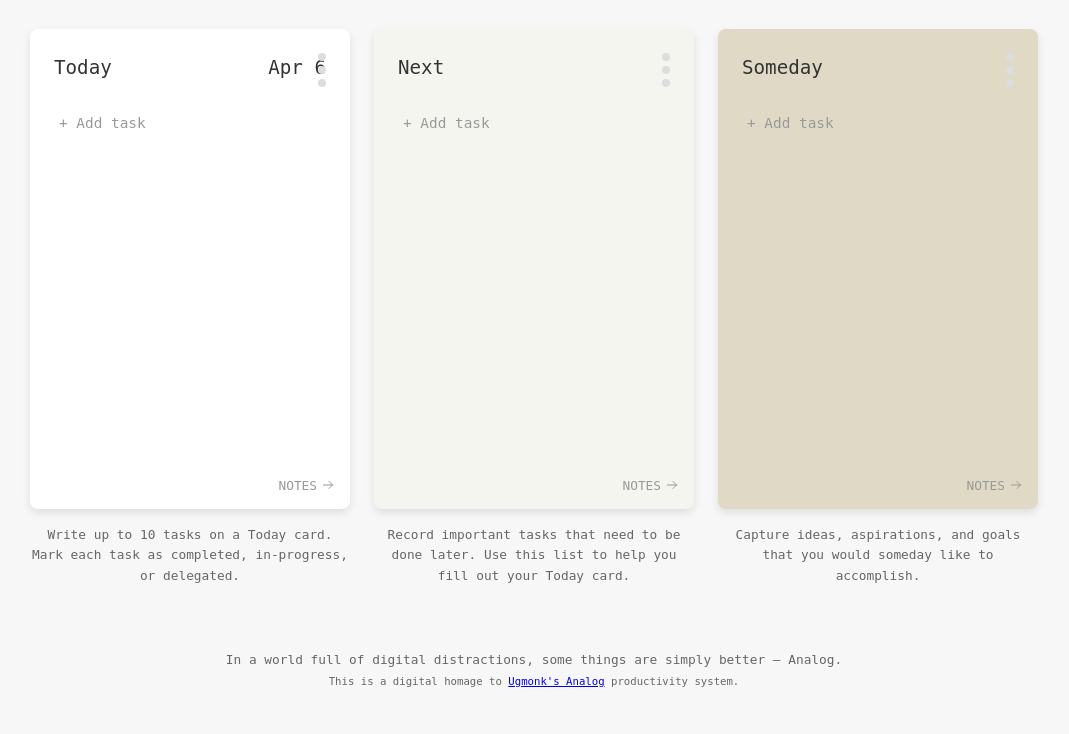
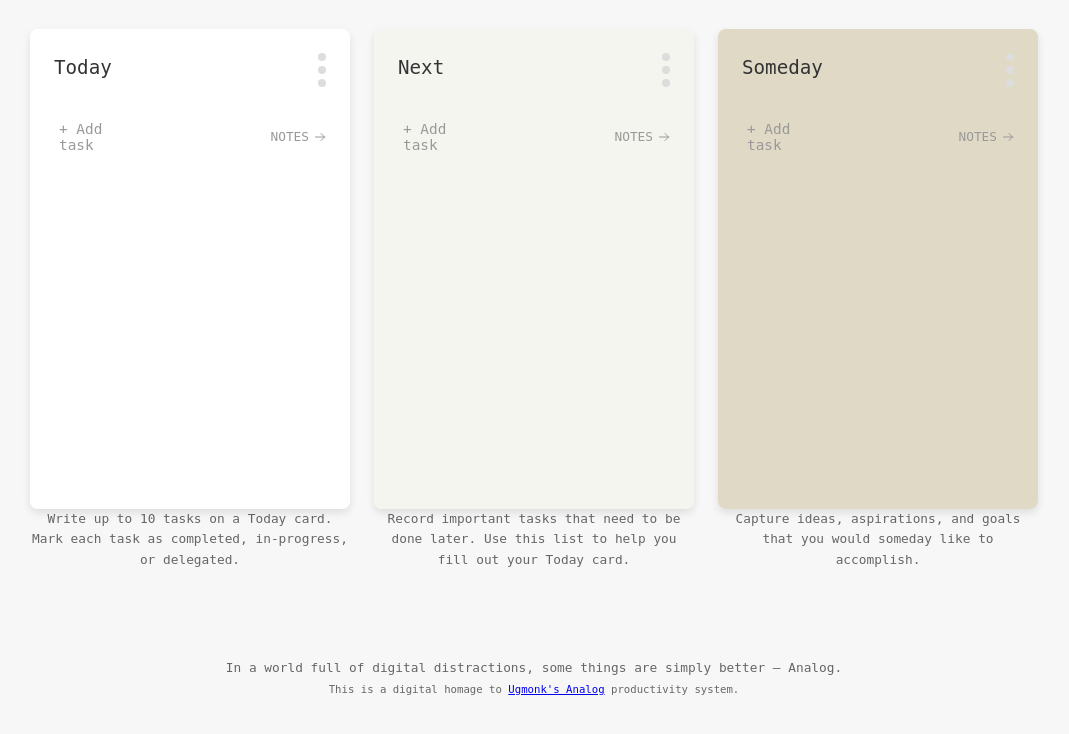
Before and after one commit to ashdownrogue/coolifytest, a plain HTML site: page index.html in a window 1280 px wide. Shown: the part 120-854 px from the top of the page, without its empty margins (106-1175 px from the left). Drawn offline with Linux system fonts and the light colour scheme.

Commit message:
Implement full notes functionality and improve card flipping
- Remove date display from Today card
- Add functional notes section on the back of each card
- Implement proper back side styling with lined paper appearance
- Add flip-back button to return from notes to tasks
- Save notes to localStorage for persistence
- Fix issue with front content showing through when flipped
- Improve card layout and spacing for better usability
- Fix styling of flip buttons for better consistency

This update completes the card flip functionality by adding a proper
notes section that mimics the dot grid pattern of the physical Analog
system's card backs, making it truly two-sided.

```diff
--- a/index.html
+++ b/index.html
@@ -65,6 +65,7 @@
         .card-container {
             perspective: 1000px;
             width: var(--card-width);
+            margin-bottom: 1.5rem;
         }
 
         .card {
@@ -72,11 +73,10 @@
             height: var(--card-height);
             border-radius: 8px;
             box-shadow: var(--card-shadow);
-            padding: 1.5rem;
             display: flex;
             flex-direction: column;
             position: relative;
-            transition: transform 0.3s ease;
+            transition: transform 0.6s;
             transform-style: preserve-3d;
             cursor: default;
         }
@@ -90,16 +90,26 @@
             padding: 1.5rem;
             backface-visibility: hidden;
             border-radius: 8px;
+            overflow: hidden;
+        }
+
+        .today-card .card-front {
+            background-color: var(--today-card-color);
+        }
+
+        .next-card .card-front {
+            background-color: var(--next-card-color);
+        }
+
+        .someday-card .card-front {
+            background-color: var(--someday-card-color);
         }
 
         .card-back {
             transform: rotateY(180deg);
-            background-image:
-                linear-gradient(to right, transparent 20px, #ddd 20px, #ddd 21px, transparent 21px),
-                linear-gradient(#eee 1px, transparent 1px);
-            background-size: 100% 21px;
-            padding-left: 25px;
-            padding-top: 21px;
+            background-color: #f5f5f5;
+            display: flex;
+            flex-direction: column;
         }
 
         .flipped {
@@ -130,21 +140,6 @@
             background: #ddd;
         }
 
-        .today-card {
-            background-color: var(--today-card-color);
-            z-index: 3;
-        }
-
-        .next-card {
-            background-color: var(--next-card-color);
-            z-index: 2;
-        }
-
-        .someday-card {
-            background-color: var(--someday-card-color);
-            z-index: 1;
-        }
-
         .task-list {
             list-style: none;
             flex-grow: 1;
@@ -152,6 +147,7 @@
             flex-direction: column;
             gap: 10px;
             overflow-y: auto;
+            margin-bottom: 1rem;
         }
 
         .task-item {
@@ -239,7 +235,7 @@
             display: flex;
             justify-content: space-between;
             align-items: center;
-            margin-top: 10px;
+            margin-top: auto;
         }
 
         .add-task-btn, .clear-completed-btn {
@@ -252,7 +248,7 @@
             text-align: left;
         }
 
-        .add-task-btn:hover, .clear-completed-btn:hover {
+        .add-task-btn:hover, .clear-completed-btn:hover, .flip-btn:hover {
             color: var(--text-color);
         }
 
@@ -266,22 +262,49 @@
             cursor: pointer;
             font-size: 0.8rem;
             color: #999;
-            position: absolute;
-            bottom: 1rem;
-            right: 1rem;
             display: flex;
             align-items: center;
             gap: 5px;
         }
 
-        .flip-btn:hover {
-            color: var(--text-color);
+        .notes-area {
+            width: 100%;
+            height: calc(100% - 100px);
+            background-color: transparent;
+            border: none;
+            resize: none;
+            font-family: 'SF Mono', monospace;
+            font-size: 0.9rem;
+            line-height: 1.6;
+            padding: 0;
+            color: #333;
+            outline: none;
+            background-image:
+                linear-gradient(#f5f5f5 23px, #ddd 23px, #ddd 24px, #f5f5f5 24px),
+                linear-gradient(to right, transparent, transparent 20px, #f5f5f5 20px);
+            background-size: 100% 24px;
+            line-height: 24px;
+            padding-top: 4px;
+            padding-left: 20px;
+        }
+
+        .notes-header {
+            display: flex;
+            justify-content: space-between;
+            align-items: center;
+            margin-bottom: 1rem;
+            padding-bottom: 0.5rem;
+            border-bottom: 1px solid #ddd;
+        }
+
+        .notes-title {
+            font-size: 1.2rem;
+            font-weight: 500;
         }
 
         .card-info {
             text-align: center;
             width: var(--card-width);
-            margin-top: 1rem;
             color: #666;
             font-size: 0.8rem;
         }
@@ -355,7 +378,6 @@
                 <div class="card-front">
                     <div class="card-title">
                         <span>Today</span>
-                        <div class="card-date"></div>
                     </div>
                     <div class="card-signals">
                         <div class="card-signal"></div>
@@ -368,7 +390,6 @@
                     <div class="card-actions">
                         <button class="add-task-btn" data-card="today">+ Add task</button>
                         <button class="clear-completed-btn" data-card="today">Clear completed</button>
-                    </div>
                         <button class="flip-btn" data-card="today">
                             <span>NOTES</span>
                             <svg width="12" height="12" viewBox="0 0 24 24" fill="none" xmlns="http://www.w3.org/2000/svg">
@@ -376,8 +397,18 @@
                             </svg>
                         </button>
                     </div>
+                </div>
                 <div class="card-back">
-                    <!-- Empty back for notes -->
+                    <div class="notes-header">
+                        <span class="notes-title">Today Notes</span>
+                        <button class="flip-btn" data-card="today">
+                            <svg width="12" height="12" viewBox="0 0 24 24" fill="none" xmlns="http://www.w3.org/2000/svg">
+                                <path d="M21 12H3M3 12L10 5M3 12L10 19" stroke="currentColor" stroke-width="2" stroke-linecap="round" stroke-linejoin="round"/>
+                            </svg>
+                            <span>TASKS</span>
+                        </button>
+                    </div>
+                    <textarea class="notes-area" data-card="today" placeholder="Add notes here..."></textarea>
                 </div>
             </div>
             <div class="card-info">
@@ -402,7 +433,6 @@
                     <div class="card-actions">
                         <button class="add-task-btn" data-card="next">+ Add task</button>
                         <button class="clear-completed-btn" data-card="next">Clear completed</button>
-                    </div>
                         <button class="flip-btn" data-card="next">
                             <span>NOTES</span>
                             <svg width="12" height="12" viewBox="0 0 24 24" fill="none" xmlns="http://www.w3.org/2000/svg">
@@ -410,8 +440,18 @@
                             </svg>
                         </button>
                     </div>
+                </div>
                 <div class="card-back">
-                    <!-- Empty back for notes -->
+                    <div class="notes-header">
+                        <span class="notes-title">Next Notes</span>
+                        <button class="flip-btn" data-card="next">
+                            <svg width="12" height="12" viewBox="0 0 24 24" fill="none" xmlns="http://www.w3.org/2000/svg">
+                                <path d="M21 12H3M3 12L10 5M3 12L10 19" stroke="currentColor" stroke-width="2" stroke-linecap="round" stroke-linejoin="round"/>
+                            </svg>
+                            <span>TASKS</span>
+                        </button>
+                    </div>
+                    <textarea class="notes-area" data-card="next" placeholder="Add notes here..."></textarea>
                 </div>
             </div>
             <div class="card-info">
@@ -436,7 +476,6 @@
                     <div class="card-actions">
                         <button class="add-task-btn" data-card="someday">+ Add task</button>
                         <button class="clear-completed-btn" data-card="someday">Clear completed</button>
-                    </div>
                         <button class="flip-btn" data-card="someday">
                             <span>NOTES</span>
                             <svg width="12" height="12" viewBox="0 0 24 24" fill="none" xmlns="http://www.w3.org/2000/svg">
@@ -444,8 +483,18 @@
                             </svg>
                         </button>
                     </div>
+                </div>
                 <div class="card-back">
-                    <!-- Empty back for notes -->
+                    <div class="notes-header">
+                        <span class="notes-title">Someday Notes</span>
+                        <button class="flip-btn" data-card="someday">
+                            <svg width="12" height="12" viewBox="0 0 24 24" fill="none" xmlns="http://www.w3.org/2000/svg">
+                                <path d="M21 12H3M3 12L10 5M3 12L10 19" stroke="currentColor" stroke-width="2" stroke-linecap="round" stroke-linejoin="round"/>
+                            </svg>
+                            <span>TASKS</span>
+                        </button>
+                    </div>
+                    <textarea class="notes-area" data-card="someday" placeholder="Add notes here..."></textarea>
                 </div>
             </div>
             <div class="card-info">
@@ -492,13 +541,6 @@
 
     <script>
         document.addEventListener('DOMContentLoaded', function() {
-            // Set current date
-            const today = new Date();
-            document.querySelector('.card-date').textContent = today.toLocaleDateString('en-US', {
-                month: 'short',
-                day: 'numeric'
-            });
-
             // Initialize data
             let tasks = JSON.parse(localStorage.getItem('analog-tasks')) || {
                 today: [],
@@ -506,10 +548,29 @@
                 someday: []
             };
 
+            // Initialize notes
+            let notes = JSON.parse(localStorage.getItem('analog-notes')) || {
+                today: '',
+                next: '',
+                someday: ''
+            };
+
             // Render initial tasks
             renderTasks('today');
             renderTasks('next');
             renderTasks('someday');
+
+            // Load notes
+            document.querySelectorAll('.notes-area').forEach(textarea => {
+                const cardType = textarea.dataset.card;
+                textarea.value = notes[cardType] || '';
+
+                // Save notes on change
+                textarea.addEventListener('input', function() {
+                    notes[cardType] = this.value;
+                    saveNotes();
+                });
+            });
 
             // Handle card flipping
             document.querySelectorAll('.flip-btn').forEach(btn => {
@@ -694,6 +755,11 @@
             function saveTasks() {
                 localStorage.setItem('analog-tasks', JSON.stringify(tasks));
             }
+
+            // Save notes to localStorage
+            function saveNotes() {
+                localStorage.setItem('analog-notes', JSON.stringify(notes));
+            }
         });
     </script>
 </body>
```
Lines whose indentation alone changed are shown as unchanged.
